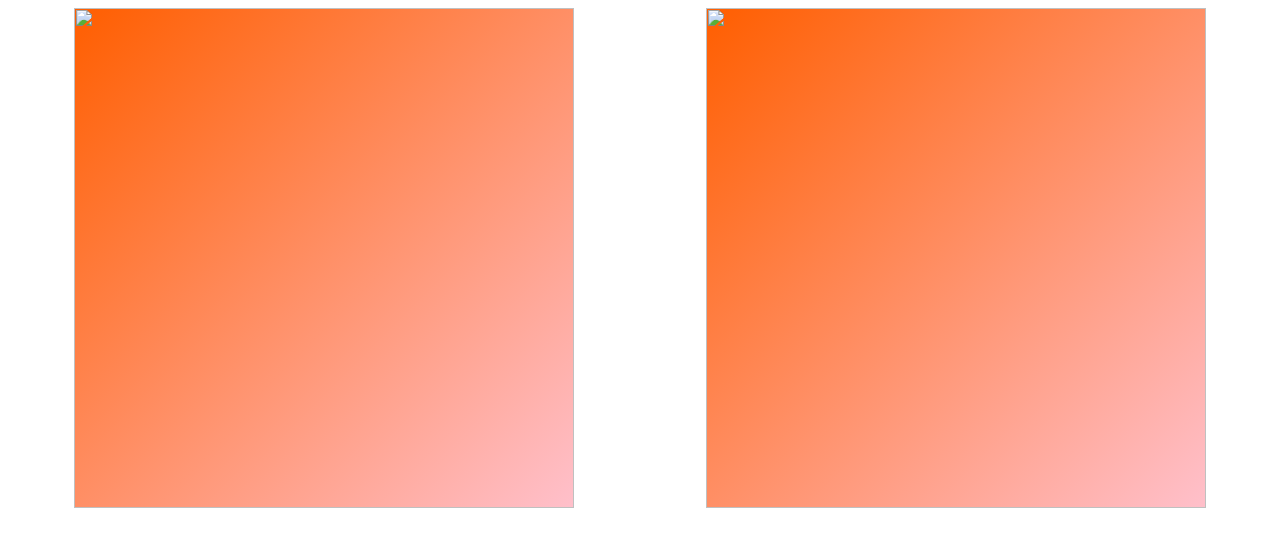
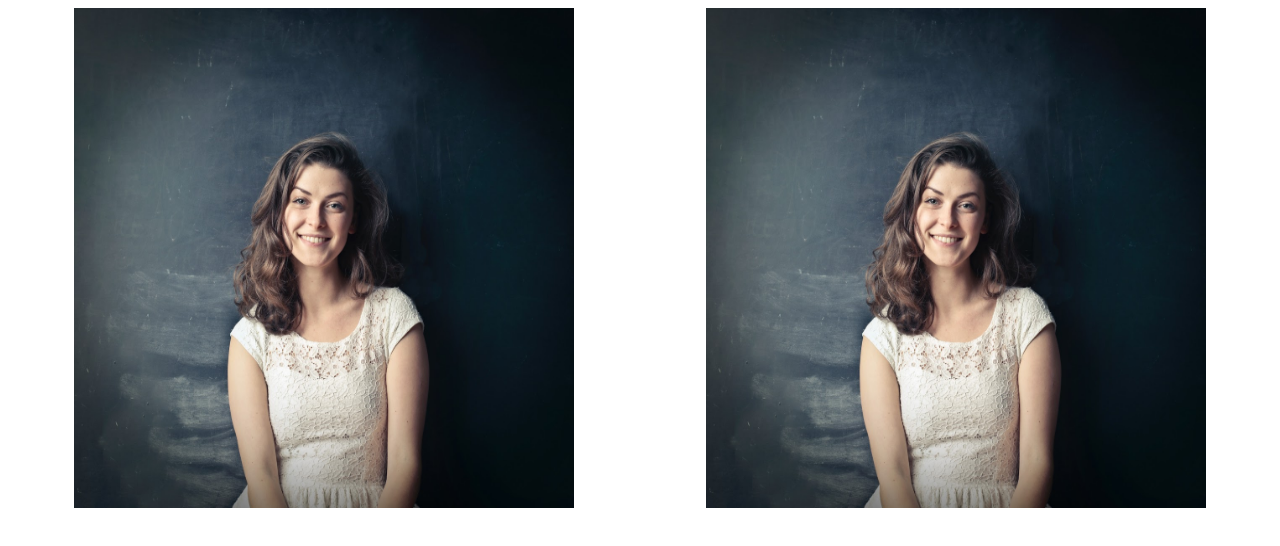
Before and after one commit to Kenyen-Ervin/Picture_Hover, a plain HTML site: page index.html in a window 1280 px wide. Drawn offline with Linux system fonts and the light colour scheme.

Commit message:
Update index.html

```diff
--- a/index.html
+++ b/index.html
@@ -88,12 +88,12 @@ body{
 <body>
 
 <div class="box">
-    <img class="img" src="Images/girl.jpg" width="500px" height="500px">
+    <img class="img" src="girl.jpg" width="500px" height="500px">
     <p class="text">Lorem ipsum dolor sit amet, consectetur adipiscing elit, sed do eiusmod tempor incididunt ut labore et dolore magna aliqua.</p>
 </div>
 
 <div class="box2">
-    <img class="img2" src="Images/girl.jpg" width="500px" height="500px">
+    <img class="img2" src="girl.jpg" width="500px" height="500px">
     <p class="text2">Lorem ipsum dolor sit amet, consectetur adipiscing elit</p>
 </div>
 
```
